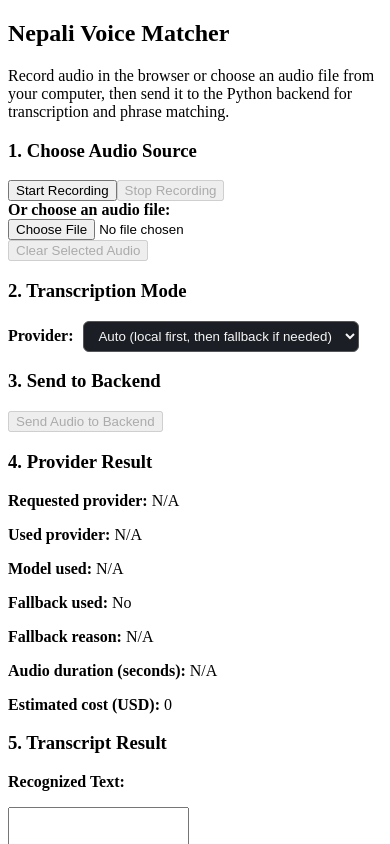
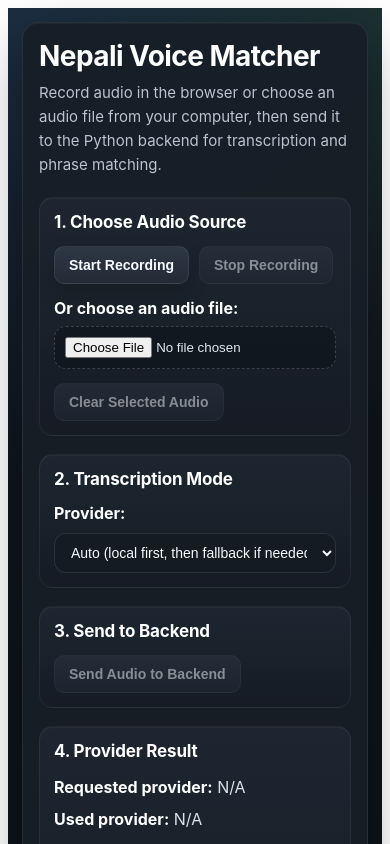
Before and after one commit to nabinkhanaldotcom/nepali-voicce-assistant, an Angular app in the folder frontend/nepali-voice-ui/: page / in a window 390 px wide. Shown: the top 844 px of the page. Built offline with nearby package versions, Linux system fonts and the light colour scheme.

Commit message:
fixing ui css

```diff
--- a/frontend/nepali-voice-ui/src/app/components/voice-console/voice-console.component.scss
+++ b/frontend/nepali-voice-ui/src/app/components/voice-console/voice-console.component.scss
@@ -1,16 +1,317 @@
-/* Add provider selector styling */
+/* frontend/nepali-voice-ui/src/app/components/voice-console/voice-console.component.scss */
+
+/*
+  This file controls the visual styling of the voice console UI.
+
+  Goals of this design:
+  1. Make the page feel more polished and app-like
+  2. Keep the existing HTML and logic unchanged
+  3. Preserve readability for long transcript/debug content
+  4. Keep the three-dot menu simple and clean
+*/
+
+:host {
+  display: block;
+  min-height: 100vh;
+  background:
+    radial-gradient(circle at top left, rgba(73, 144, 226, 0.18), transparent 28%),
+    radial-gradient(circle at top right, rgba(88, 214, 141, 0.12), transparent 24%),
+    linear-gradient(180deg, #11161d 0%, #0d1218 100%);
+  padding: 24px;
+  box-sizing: border-box;
+}
+
+.voice-console {
+  max-width: 880px;
+  margin: 0 auto;
+  padding: 24px;
+  border-radius: 20px;
+  border: 1px solid rgba(255, 255, 255, 0.08);
+  background: rgba(23, 30, 39, 0.94);
+  box-shadow:
+    0 20px 60px rgba(0, 0, 0, 0.35),
+    inset 0 1px 0 rgba(255, 255, 255, 0.04);
+  color: #f4f7fb;
+  font-family: Inter, system-ui, -apple-system, BlinkMacSystemFont, "Segoe UI", sans-serif;
+  backdrop-filter: blur(8px);
+}
+
+.voice-console h2 {
+  margin: 0 0 8px;
+  font-size: 28px;
+  font-weight: 700;
+  letter-spacing: -0.02em;
+  color: #ffffff;
+}
+
+.voice-console > p {
+  margin: 0 0 20px;
+  color: #b9c4d0;
+  line-height: 1.6;
+  font-size: 15px;
+}
+
+.section {
+  margin-bottom: 18px;
+  padding: 18px;
+  border-radius: 16px;
+  border: 1px solid rgba(255, 255, 255, 0.06);
+  background: linear-gradient(180deg, rgba(31, 39, 50, 0.9), rgba(22, 28, 37, 0.95));
+  box-shadow: inset 0 1px 0 rgba(255, 255, 255, 0.03);
+}
+
+.section h3 {
+  margin: 0 0 14px;
+  font-size: 17px;
+  font-weight: 650;
+  color: #ffffff;
+  letter-spacing: -0.01em;
+}
+
+.section p {
+  margin: 8px 0;
+  color: #d9e0e8;
+  line-height: 1.5;
+}
+
+.section strong {
+  color: #ffffff;
+}
+
+.button-row {
+  display: flex;
+  flex-wrap: wrap;
+  gap: 10px;
+  margin-bottom: 12px;
+}
+
+button {
+  margin: 0;
+  padding: 10px 14px;
+  border: 1px solid rgba(255, 255, 255, 0.08);
+  border-radius: 10px;
+  background: linear-gradient(180deg, #2d3744, #232b36);
+  color: #f7fbff;
+  font-size: 14px;
+  font-weight: 600;
+  cursor: pointer;
+  transition:
+    transform 0.15s ease,
+    background 0.15s ease,
+    border-color 0.15s ease,
+    box-shadow 0.15s ease;
+  box-shadow: 0 8px 20px rgba(0, 0, 0, 0.16);
+}
+
+button:hover:not(:disabled) {
+  transform: translateY(-1px);
+  background: linear-gradient(180deg, #354252, #28323f);
+  border-color: rgba(130, 180, 255, 0.35);
+}
+
+button:active:not(:disabled) {
+  transform: translateY(0);
+}
+
+button:disabled {
+  opacity: 0.5;
+  cursor: default;
+  box-shadow: none;
+}
+
+.file-picker {
+  margin: 14px 0;
+}
+
+.file-picker label {
+  display: inline-block;
+  margin-bottom: 8px;
+  color: #e7edf5;
+}
+
+.file-picker input[type="file"] {
+  display: block;
+  width: 100%;
+  padding: 10px;
+  border-radius: 12px;
+  border: 1px dashed rgba(255, 255, 255, 0.18);
+  background: rgba(15, 20, 27, 0.65);
+  color: #dfe8f2;
+  box-sizing: border-box;
+}
+
+.audio-preview {
+  margin-top: 14px;
+}
+
+.audio-inline-actions {
+  display: inline-flex;
+  align-items: center;
+  gap: 8px;
+  max-width: 100%;
+}
+
+.audio-inline-actions audio {
+  display: block;
+  border-radius: 999px;
+  overflow: hidden;
+  box-shadow: 0 6px 18px rgba(0, 0, 0, 0.22);
+}
+
+/*
+  Keep the menu button right beside the native player.
+*/
+.preview-menu-wrapper {
+  position: relative;
+  display: inline-flex;
+  align-items: center;
+  flex: 0 0 auto;
+}
+
+.menu-button {
+  width: 34px;
+  height: 34px;
+  padding: 0;
+  border-radius: 10px;
+  background: rgba(39, 48, 60, 0.95);
+  color: #f5f8fc;
+  font-size: 18px;
+  line-height: 1;
+  display: inline-flex;
+  align-items: center;
+  justify-content: center;
+  box-shadow: 0 6px 18px rgba(0, 0, 0, 0.22);
+}
+
+.preview-menu {
+  position: absolute;
+  top: 42px;
+  right: 0;
+  min-width: 210px;
+  background: #10161d;
+  border: 1px solid rgba(255, 255, 255, 0.08);
+  border-radius: 12px;
+  box-shadow: 0 14px 30px rgba(0, 0, 0, 0.35);
+  z-index: 20;
+  overflow: hidden;
+}
+
+.preview-menu a {
+  display: block;
+  padding: 11px 13px;
+  color: #f4f7fb;
+  text-decoration: none;
+  font-size: 14px;
+}
+
+.preview-menu a:hover {
+  background: #1d2530;
+}
 
 .provider-row {
   display: flex;
+  flex-wrap: wrap;
   align-items: center;
   gap: 10px;
-  margin-top: 8px;
+}
+
+.provider-row label {
+  color: #ffffff;
 }
 
 .provider-row select {
+  min-width: 260px;
+  padding: 10px 12px;
+  border-radius: 12px;
+  border: 1px solid rgba(255, 255, 255, 0.1);
+  background: #141b23;
+  color: #f5f8fc;
+  font-size: 14px;
+  outline: none;
+}
+
+.provider-row select:focus {
+  border-color: rgba(110, 170, 255, 0.45);
+  box-shadow: 0 0 0 3px rgba(110, 170, 255, 0.12);
+}
+
+textarea {
+  width: 100%;
+  min-height: 120px;
+  margin-top: 8px;
+  padding: 12px 14px;
+  border-radius: 14px;
+  border: 1px solid rgba(255, 255, 255, 0.08);
+  background: #121920;
+  color: #f2f7fb;
+  box-sizing: border-box;
+  resize: vertical;
+  line-height: 1.6;
+  font-size: 14px;
+}
+
+textarea:focus {
+  outline: none;
+  border-color: rgba(110, 170, 255, 0.45);
+  box-shadow: 0 0 0 3px rgba(110, 170, 255, 0.12);
+}
+
+.status {
+  display: inline-block;
+  margin-top: 8px;
   padding: 6px 10px;
-  border-radius: 6px;
-  border: 1px solid #555;
-  background: #1b1e24;
-  color: #f5f5f5;
+  border-radius: 999px;
+  background: rgba(73, 144, 226, 0.16);
+  color: #b9dcff;
+  font-style: normal;
+  font-size: 13px;
+  font-weight: 600;
 }
+
+.error {
+  margin-top: 16px;
+  padding: 12px 14px;
+  border-radius: 12px;
+  background: rgba(180, 44, 44, 0.16);
+  border: 1px solid rgba(255, 107, 107, 0.24);
+  color: #ffb6b6;
+  line-height: 1.5;
+}
+
+/*
+  Make the layout still feel good on smaller screens.
+*/
+@media (max-width: 640px) {
+  :host {
+    padding: 14px;
+  }
+
+  .voice-console {
+    padding: 16px;
+    border-radius: 16px;
+  }
+
+  .section {
+    padding: 14px;
+    border-radius: 14px;
+  }
+
+  .provider-row {
+    flex-direction: column;
+    align-items: stretch;
+  }
+
+  .provider-row select {
+    min-width: 0;
+    width: 100%;
+  }
+
+  .audio-inline-actions {
+    display: flex;
+    width: 100%;
+  }
+
+  .audio-inline-actions audio {
+    max-width: calc(100% - 42px);
+  }
+}
```
